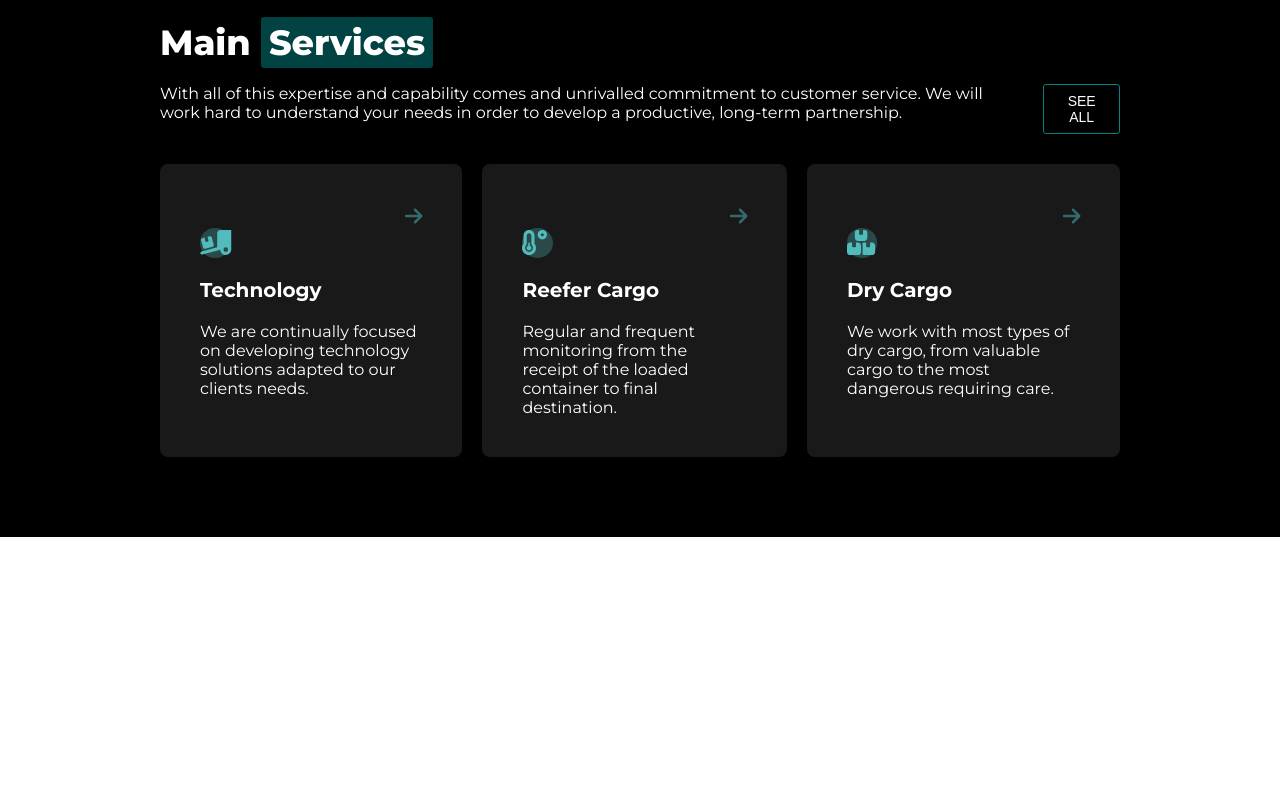
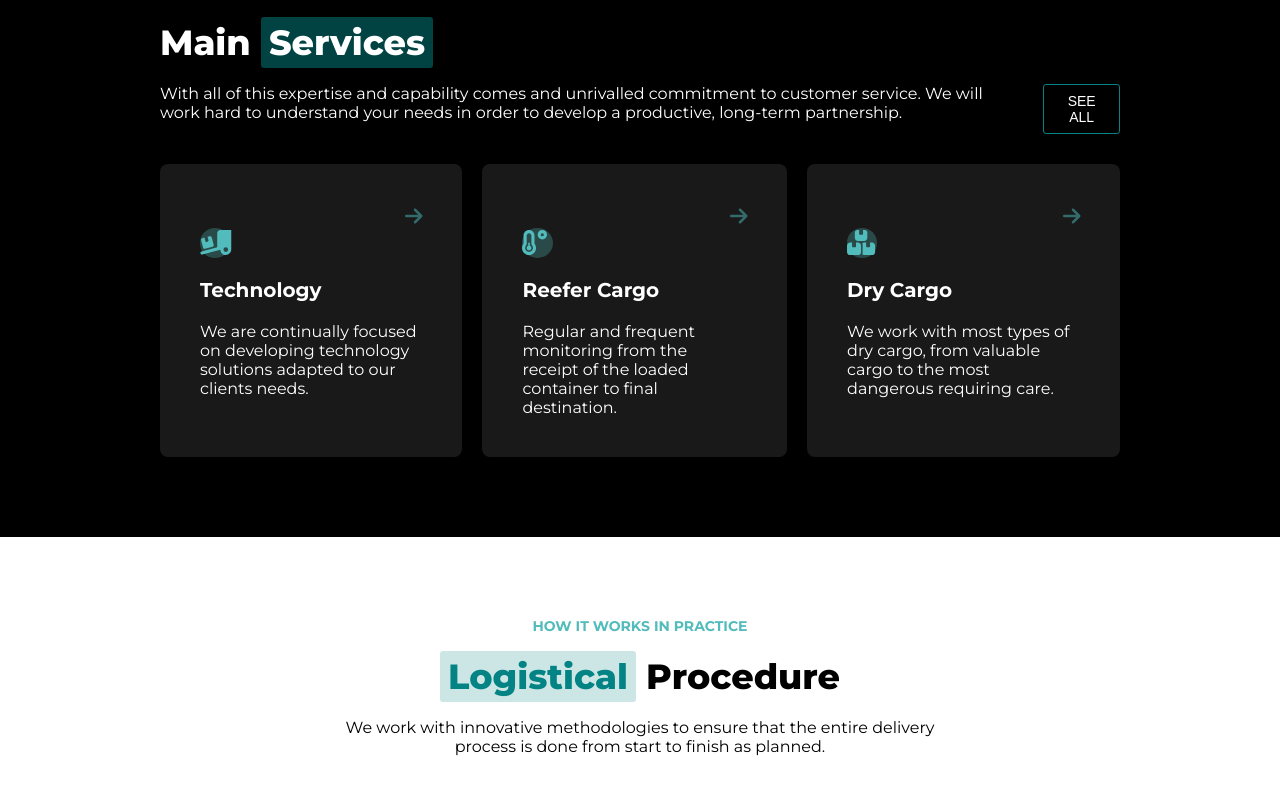
Before and after one commit to Ale-1407/proj-html-vuejs, a Vue app in the folder proj/: page / in a window 1280 px wide. Shown: the part 1486-2280 px from the top of the page. Before the commit the page ends 2023 px from the top, so only its background shows below. Built offline with nearby package versions, Linux system fonts and the light colour scheme.

Commit message:
logistical procedure prima parte

```diff
--- /dev/null
+++ b/proj/src/components/LogisticalComp.vue
@@ -0,0 +1,54 @@
+<template>
+    <section>
+        <div class="text">
+            <span id="blue-text">HOW IT WORKS IN PRACTICE</span>
+            <div class="text-logistical">
+                <span>Logistical</span>
+                <span> Procedure</span>
+            </div>
+            <span>We work with innovative methodologies to ensure that the entire delivery process is done from start to finish as planned.</span>
+        </div>
+    </section>
+</template>
+
+<script>
+
+export default{
+    name: 'LogisticalComp'
+}
+
+</script>
+
+<style lang="scss" scoped>
+
+section{
+    padding: 2.5rem 0;
+}
+.text{
+    width: 50%;
+    margin: auto;
+    text-align: center;
+    display: flex;
+    flex-direction: column;
+    padding-top: 2.5rem;
+}
+
+#blue-text{
+    color: #52bbbb;
+    font-size: 14px;
+    font-weight: bold;
+}
+
+.text-logistical{
+    font-weight: 800;
+    font-size: 35px;
+    padding: 20px 0;
+}
+
+.text-logistical :nth-child(1){
+    background-color: rgba(3, 131, 132, 0.2);
+    padding: 4px 8px;
+    border-radius: 3px;
+    color: #038384;
+}
+</style>
--- a/proj/src/components/MainComp.vue
+++ b/proj/src/components/MainComp.vue
@@ -42,11 +42,13 @@
             </div>
         </section>
         <MainServices />
+        <LogisticalComp />
     </main>
 </template>
 
 <script>
 
+import LogisticalComp from './LogisticalComp.vue';
 import MainServices from './MainServices.vue';
 
 
@@ -62,8 +64,9 @@ export default{
         };
     },
     components: {
-        MainServices
-    }
+    MainServices,
+    LogisticalComp
+}
 }
 
 </script>
```
